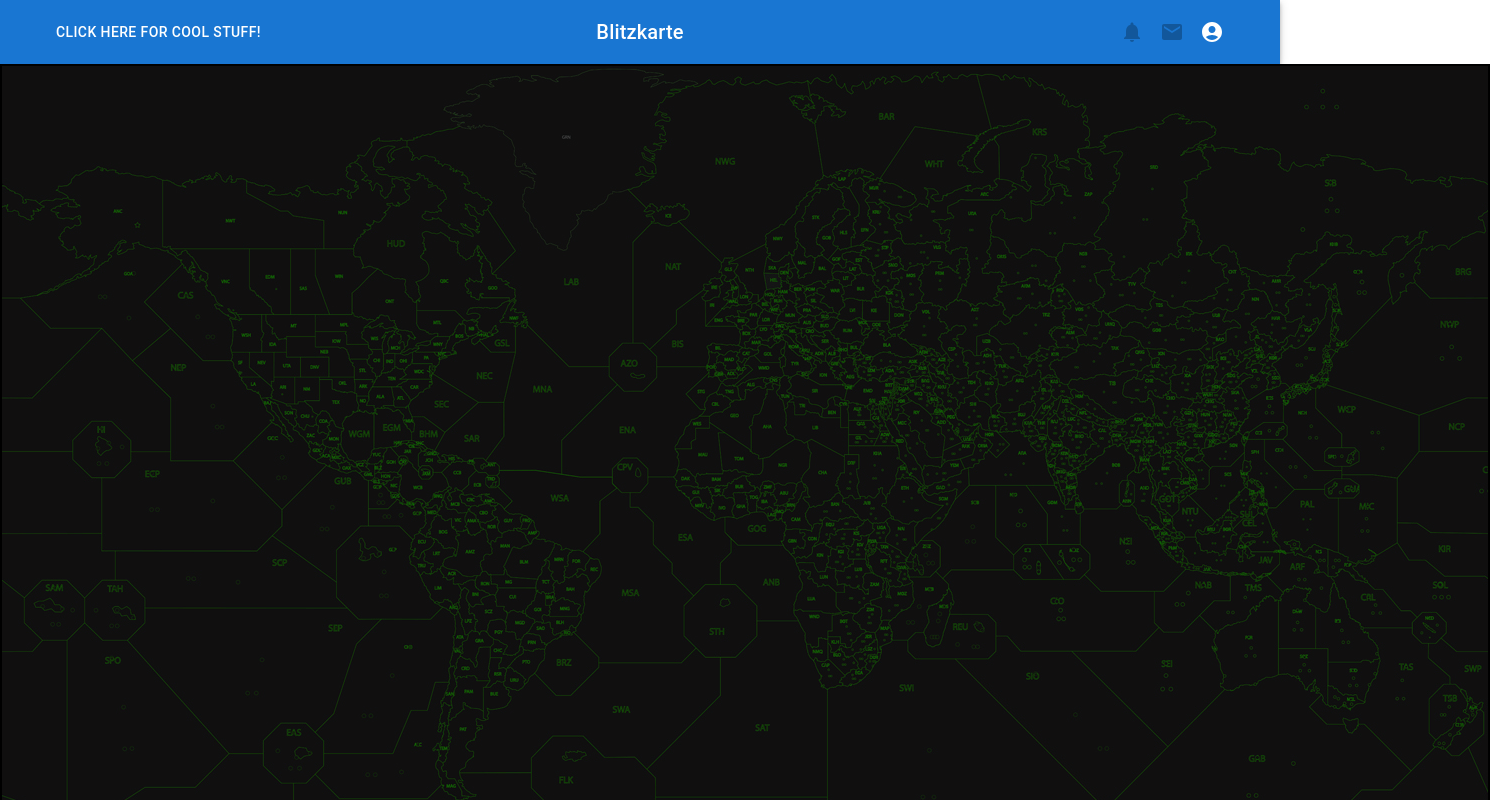
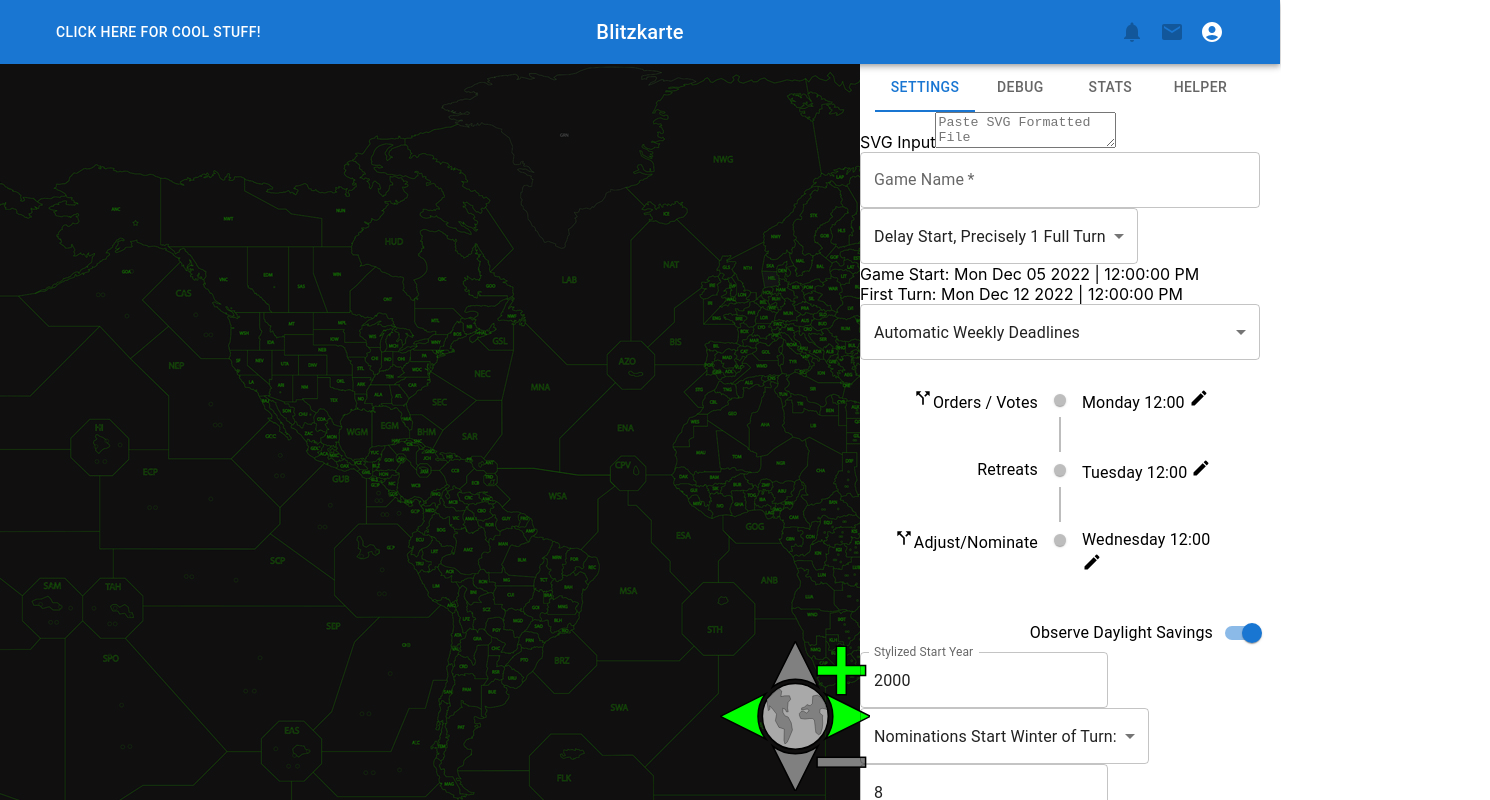
Before and after one commit to Eccentricware/Blitzkarte, a Next.js app in the folder blitzkarte/: page /create-game in a window 1280 px wide. Shown: the top 800 px of the page, 1490 px wide, since content can reach past the window. Built offline with nearby package versions, Linux system fonts and the light colour scheme; no server answers; sample sign-in values are in the browser's storage.

Commit message:
Now loads the map at reasonable ratios for different inner window sizes

```diff
--- a/blitzkarte/components/icons/StallGlobe.tsx
+++ b/blitzkarte/components/icons/StallGlobe.tsx
@@ -8,7 +8,7 @@
 const StallGlobe: FC<StallGlobeProps> = ({mode, message}: StallGlobeProps) => {
   return (
     <div id="stall-globe-container">
-      <svg id="stall-globe" width="100" height="100" viewBox="0 0 503 503">
+      <svg id="stall-globe" width="100" height="100" viewBox="0 0 500 500">
         <defs>
           <clipPath id="stall-globe-circle">
             <circle cx="251.5" cy="251.5" r="250" strokeMiterlimit="10"
--- a/blitzkarte/components/map-elements/map/GameMap.tsx
+++ b/blitzkarte/components/map-elements/map/GameMap.tsx
@@ -18,11 +18,18 @@
 }
 
 export const GameMap: FC<Props> = ({renderData, mapRef, refs, turnOrdersResult}: Props) => {
+  const maxHeight = window.innerHeight - 45;
+  const maxWidth = window.innerWidth - 420;
+  console.log(`Max Height: ${maxHeight} | Width: ${maxWidth}`);
+
+  const [width, setWidth] = useState(maxWidth);
+  const [height, setHeight] = useState(maxHeight * 1.6 >= maxWidth ? maxWidth / 1.6 : maxHeight);
+
   return (
     <Blitzkontext.Consumer>
       {({map}) => {
         return (
-          <svg id="map" ref={mapRef} className="map" width="16000" height="10000"
+          <svg id="map" ref={mapRef} className="map" width={width} height={height}
             viewBox="0 0 16000 10000">
             <g ref={refs}>
               <TerrainLayer terrainRenderData={renderData.terrain} />
--- a/blitzkarte/components/map-elements/map/MapContainer.tsx
+++ b/blitzkarte/components/map-elements/map/MapContainer.tsx
@@ -660,18 +660,16 @@
 
 
   return (
-    <div className="map-container">
-      <svg id="map-container" className="map-container" width="1488" height="930" viewBox="0 0 16000 10000">
+    <div className="map-container" style={{height: window.innerHeight - 55}}>
       <GameMap renderData={renderData}
         turnOrdersResult={turnOrdersResult}
         orderSet={orderSet}
         mapRef={mapRef}
         refs={llRef}
       />
-        <g transform='translate(14500 8500)'>
+      <div className='view-controls'>
       <ViewControls viewOps={viewOps}/>
-        </g>
-      </svg>
+      </div>
     </div>
   )
 }
--- a/blitzkarte/components/map-elements/map/ViewControls.tsx
+++ b/blitzkarte/components/map-elements/map/ViewControls.tsx
@@ -54,7 +54,7 @@
   }
 
   return (
-    <svg width="1500" height="1500" viewBox="0 0 502.24 502.24">
+    <svg width="150" height="150" viewBox="0 0 500 500">
       <g id="Globe" className="map-view-button" onClick={handleReset}>
         <circle cx="251.12" cy="251.12" r="109.83" fill={viewOps.zoomed ? "aqua" : 'darkgray'} stroke="black" strokeMiterlimit="10" strokeWidth={5}/>
         <polygon points="196.6 158.47 205.75 167.07 202.98 185.37 214.9 182.87 231.53 182.59 235.69 193.96 227.1 204.49 225.16 223.62 227.38 236.1 221.28 236.1 217.95 228.06 209.08 223.62 209.63 237.49 216.15 249.13 227.1 253.29 237.36 272.42 241.51 296.54 231.26 321.76 224.05 337.57 216.29 343.11 213.24 331.19 214.35 293.49 196.6 287.94 184.68 266.04 188.56 243.58 175.81 227.23 165.28 215.86 166.66 227.78 160.84 231.94 158.07 210.59 156.47 195.38 162.16 189.05 189.69 164 196.6 158.47" fill={viewOps.zoomed ? 'lime' : 'gray'} stroke="#000" strokeMiterlimit="10" />
--- a/blitzkarte/styles/globals.css
+++ b/blitzkarte/styles/globals.css
@@ -46,15 +46,15 @@
 
 .map-container {
   background-image: url('../images/BlitzkarteMapGreenWireframe.jpg');
-  border: 1px black solid;
   flex-direction: row;
+  padding: 0px;
 }
 
 .view-controls {
-  position: relative;
-  background-color: red;
-  right: 0;
-  bottom: 0;
+  position: absolute;
+  /* background-color: red; */
+  right: 410px;
+  bottom: 5px;
 }
 
 .map-view-button:hover {
```
Lines whose indentation alone changed are shown as unchanged.
